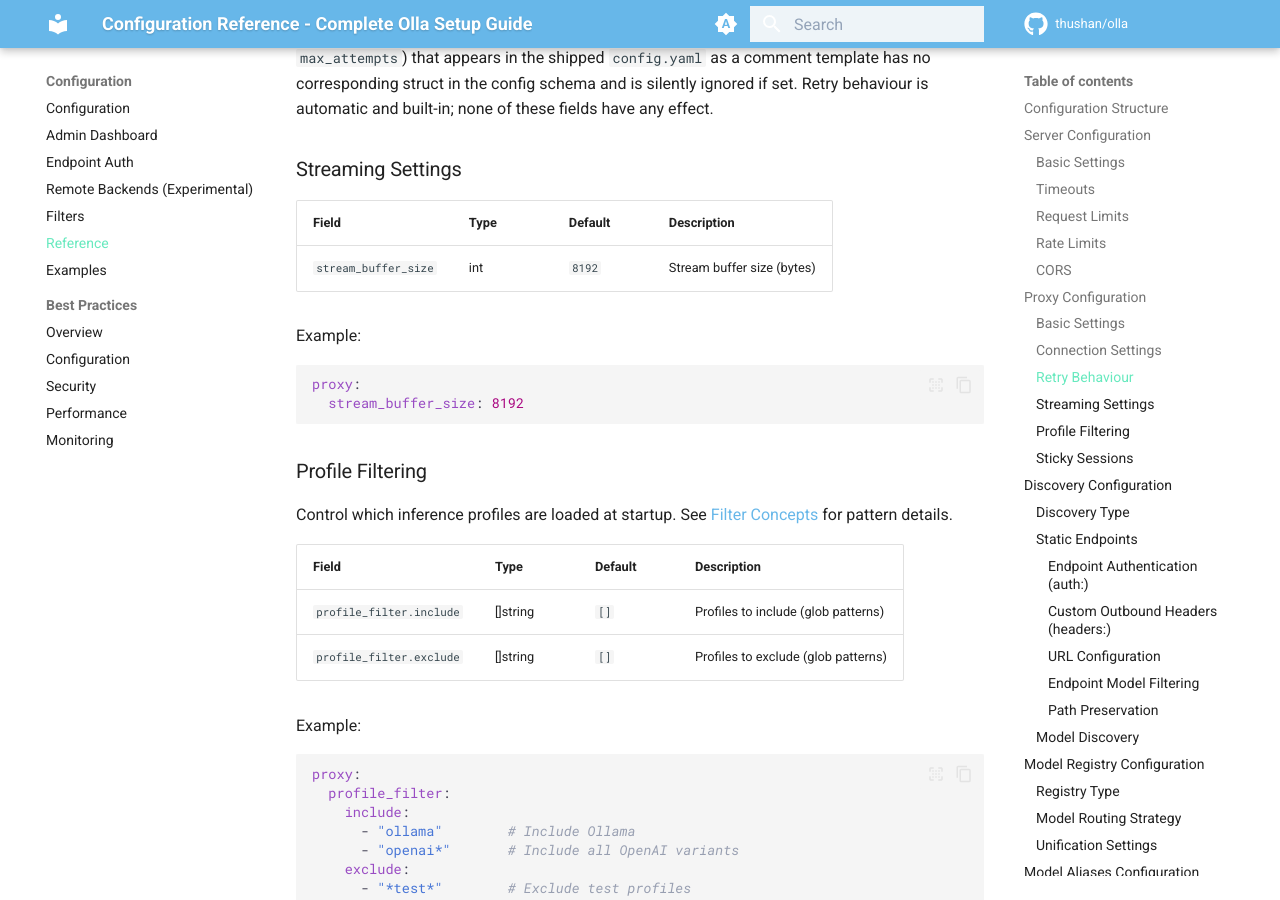
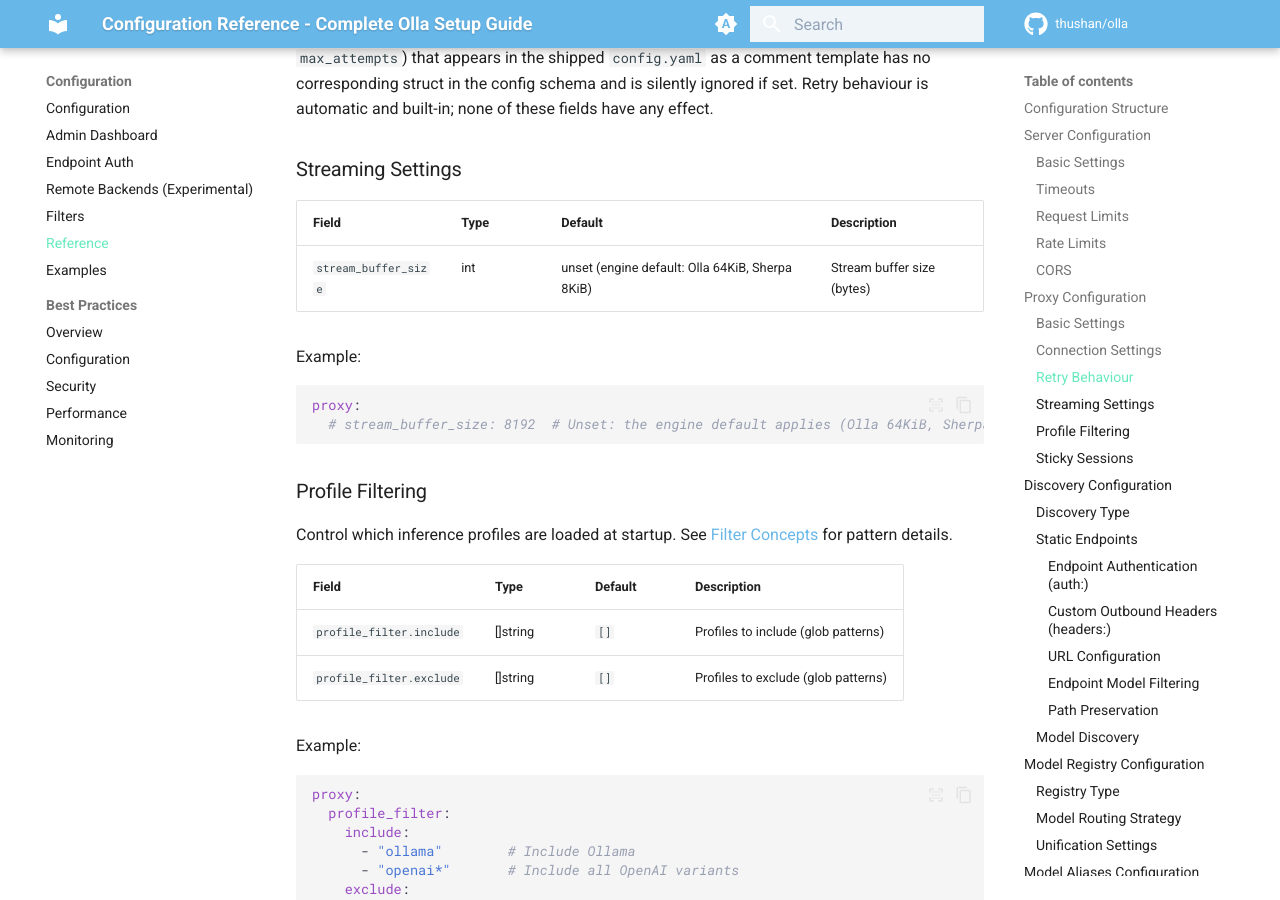
Before and after one commit to leo-3889/olla, an MkDocs documentation site: the page built from docs/content/configuration/reference.md, in a window 1280 px wide and 900 px high, scrolled down 6084 px. Built offline with MkDocs 1.6.1 and Material for MkDocs 9.7.7, drawn with Linux system fonts in a browser that asks for light colours; emoji names are drawn with the system emoji font; comment, search, counter and statistics services are not loaded; some of the changed text lies outside the part shown.

Commit message:
stop teaching operators to pin stream_buffer_size in the reference docs examples

````diff
--- a/docs/content/configuration/reference.md
+++ b/docs/content/configuration/reference.md
@@ -217,13 +217,13 @@ As of v0.0.16, the retry mechanism is automatic and built-in for connection fail
 
 | Field | Type | Default | Description |
 |-------|------|---------|-------------|
-| `stream_buffer_size` | int | `8192` | Stream buffer size (bytes) |
+| `stream_buffer_size` | int | unset (engine default: Olla 64KiB, Sherpa 8KiB) | Stream buffer size (bytes) |
 
 Example:
 
 ```yaml
 proxy:
-  stream_buffer_size: 8192
+  # stream_buffer_size: 8192  # Unset: the engine default applies (Olla 64KiB, Sherpa 8KiB)
 ```
 
 ### Profile Filtering
@@ -947,7 +947,7 @@ proxy:
   # DEPRECATED as of v0.0.16 - retry is now automatic
   # max_retries: 3
   # retry_backoff: 1s
-  stream_buffer_size: 8192
+  # stream_buffer_size: 8192  # Unset: the engine default applies (Olla 64KiB, Sherpa 8KiB)
 
 discovery:
   type: "static"
````
